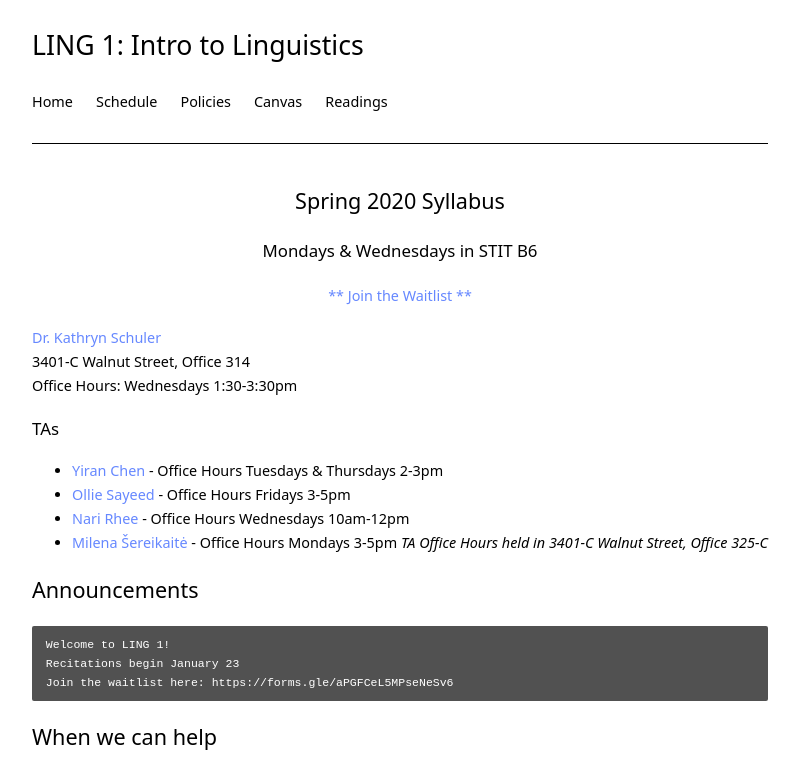
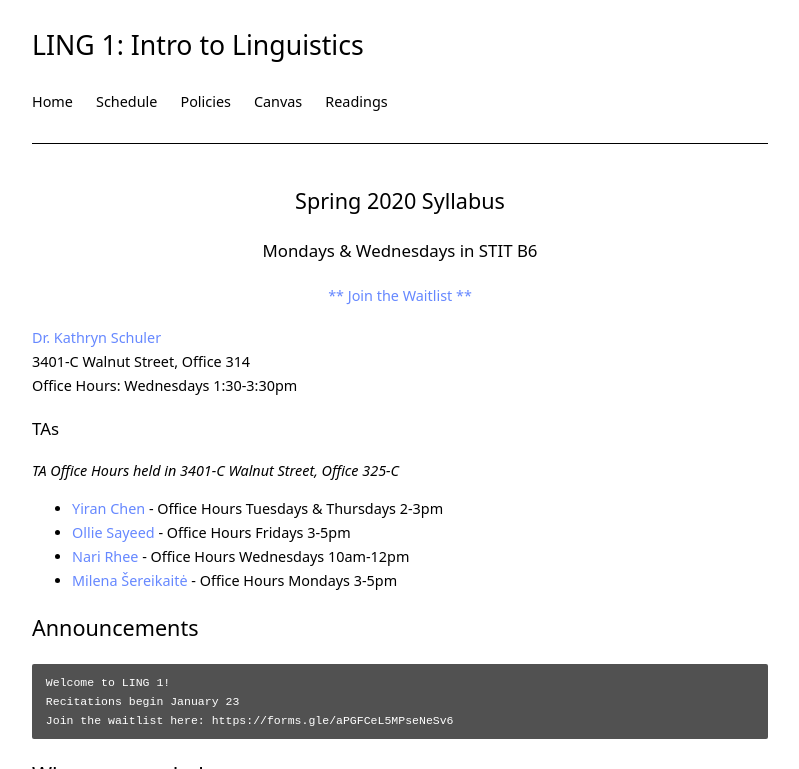
Before and after one commit to kschuler/ling001, a Jekyll site: the page built from index.md, in a window 1280 px wide and 900 px high, cut to the strip 0-769 px from the top of the window. Shown: the whole strip, without its empty margins (240-1039 px from the left). Built offline with Jekyll 4.4.1, drawn with Linux system fonts in a browser that asks for light colours.

```diff
--- a/index.md
+++ b/index.md
@@ -12,11 +12,11 @@ title: LING 1
 Office Hours: Wednesdays 1:30-3:30pm
 
 ### TAs
+*TA Office Hours held in 3401-C Walnut Street, Office 325-C*
 - [Yiran Chen](mailto:cheny39@sas.upenn.edu) - Office Hours Tuesdays & Thursdays 2-3pm
 - [Ollie Sayeed](mailto:sayeedo@sas.upenn.edu) - Office Hours Fridays 3-5pm
 - [Nari Rhee](mailto:nrhee@sas.upenn.edu) - Office Hours Wednesdays 10am-12pm
 - [Milena Šereikaitė](mailto:milenas@sas.upenn.edu) - Office Hours Mondays 3-5pm
-*TA Office Hours held in 3401-C Walnut Street, Office 325-C*
 
 
 ## Announcements
```
